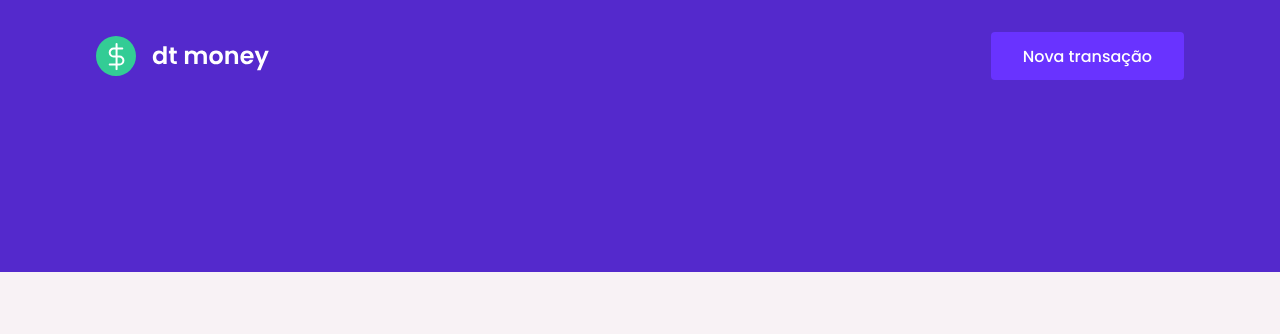
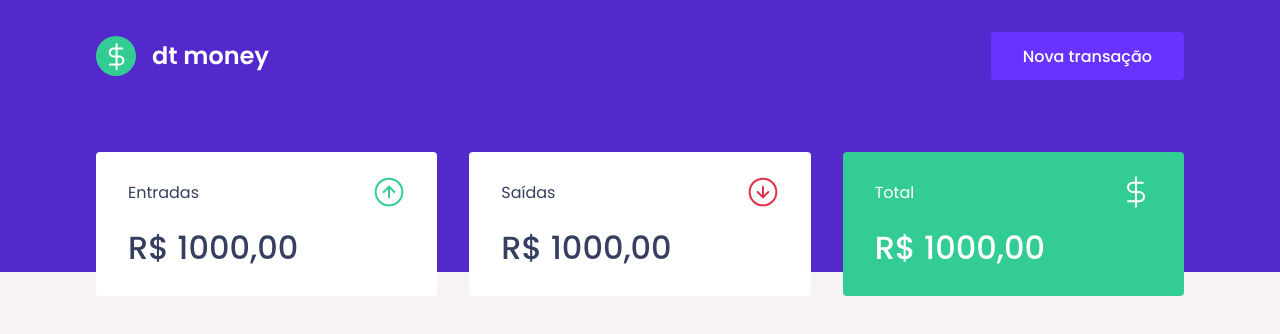
Before and after one commit to jonasborges93/02-dtmoney, a React (Create React App) app: page / in a window 1280 px wide. Shown: the top 334 px of the page. Built offline with nearby package versions, Linux system fonts and the light colour scheme.

Commit message:
Add Components Dashboard and Summary

```diff
--- a/src/App.tsx
+++ b/src/App.tsx
@@ -1,3 +1,4 @@
+import { Dashboard } from "./components/Dashboard";
 import { Header } from "./components/Header";
 import { GlobalStyle } from "./styles/global";
 
@@ -5,6 +6,7 @@
   return (
     <>
       <Header />
+      <Dashboard/>
       <GlobalStyle/>
     </>
   );
--- /dev/null
+++ b/src/components/Dashboard/index.tsx
@@ -0,0 +1,10 @@
+import { Summary } from "../Summary";
+import { Container } from "./styles";
+
+export function Dashboard(){
+    return (
+        <Container>
+            <Summary />
+        </Container>
+    );
+}
--- /dev/null
+++ b/src/components/Dashboard/styles.ts
@@ -0,0 +1,7 @@
+import styled from "styled-components";
+
+export const Container = styled.main`
+    max-width: 1120px;
+    margin: 0 auto;
+    padding: 2.5rem 1rem;
+`;
--- /dev/null
+++ b/src/components/Summary/index.tsx
@@ -0,0 +1,34 @@
+import incomeImg from '../../assets/income.svg';
+import outcomeImg from '../../assets/outcome.svg';
+import totalImg from '../../assets/total.svg';
+
+
+import { Container } from "./styles";
+
+export function Summary(){
+    return (
+        <Container>
+            <div>
+                <header>
+                    <p>Entradas</p>
+                    <img src={incomeImg} alt="Entradas" />
+                </header>
+                <strong>R$ 1000,00</strong>
+            </div>
+            <div>
+                <header>
+                    <p>Saídas</p>
+                    <img src={outcomeImg} alt="Entradas" />
+                </header>
+                <strong>R$ 1000,00</strong>
+            </div>
+            <div>
+                <header>
+                    <p>Total</p>
+                    <img src={totalImg} alt="Entradas" />
+                </header>
+                <strong>R$ 1000,00</strong>
+            </div>
+        </Container>
+    )
+}
--- /dev/null
+++ b/src/components/Summary/styles.ts
@@ -0,0 +1,34 @@
+import styled from "styled-components";
+
+export const Container = styled.div`
+    display: grid;
+    grid-template-columns: repeat(3, 1fr);
+    gap: 2rem;
+    margin-top: -10rem;
+
+    div{
+        background-color: var(--shape);
+        padding: 1.5rem 2rem;
+        border-radius: 0.25rem;
+        color: var(--text-title);
+
+        header{
+            display: flex;
+            align-items: center;
+            justify-content: space-between;
+        }
+
+        strong{
+            display: block;
+            margin-top: 1rem;
+            font-size: 2rem;
+            line-height: 3rem;
+            font-weight: 500;
+        }
+
+        &:last-child{
+            background-color: var(--green);
+            color: #fff;
+        }
+    }
+`;
--- a/src/styles/global.ts
+++ b/src/styles/global.ts
@@ -9,6 +9,7 @@
    --red: #e52e40;
    --blue: #5429cc;
    --blue-light:#6933ff;
+   --green: #33cc95;
 
    --text-title: #363f5f;
    --text-body: #969c83;
```
